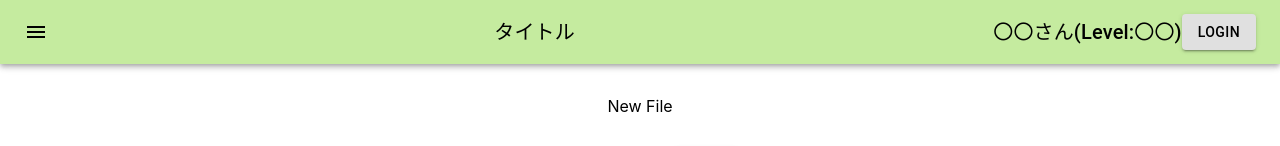
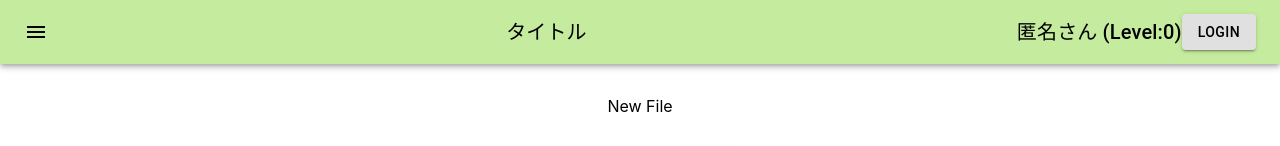
Before and after one commit to O-tips/hackU2023sp, a React (Create React App) app: page / in a window 1280 px wide. Shown: the top 146 px of the page. Built offline with nearby package versions, Linux system fonts and the light colour scheme.

Commit message:
change header (user_level, name)

```diff
--- a/src/UserContext.tsx
+++ b/src/UserContext.tsx
@@ -10,6 +10,7 @@ export type UserState = {
   loaded: boolean;
   name: string;
   user_id: number;
+  level: number;
   thesis: [thesistype];
 };
 
@@ -17,6 +18,7 @@ const defaultState: UserState = {
   loaded: true,
   name: "匿名",
   user_id: -1,
+  level: 0,
   thesis: [{"name": "pon", "date": "2023/02/23", "id": 1}, {"name": "ponz", "date": "2023/02/23", "id": 2}, {"name": "ponzu", "date": "2023/02/23", "id": 3}]
 };
 
--- a/src/contents/Header.jsx
+++ b/src/contents/Header.jsx
@@ -25,8 +25,10 @@ import LogoutIcon from '@mui/icons-material/Logout';
 import AccountBoxIcon from '@mui/icons-material/AccountBox';
 import { Link as RouterLink } from "react-router-dom";
 import { BrowserRouter, Routes, Route, useNavigate, useLocation, Link} from "react-router-dom";
+import { UserContextProvider, useUserContext } from "../UserContext.tsx";
 
 function Header() {
+    const { user, setUser } = useUserContext();
 
     const Search = styled('div')(({ theme }) => ({
         position: 'relative',
@@ -148,7 +150,7 @@ function Header() {
                 </Typography>
 
                 <Typography variant="h6" component="div">
-                    〇〇さん(Level:〇〇)
+                    {user.name}さん (Level:{user.level})
                 </Typography>
                 <Button color="inherit" variant="contained" component={Link} to="/SignIn">Login</Button>
 
```
